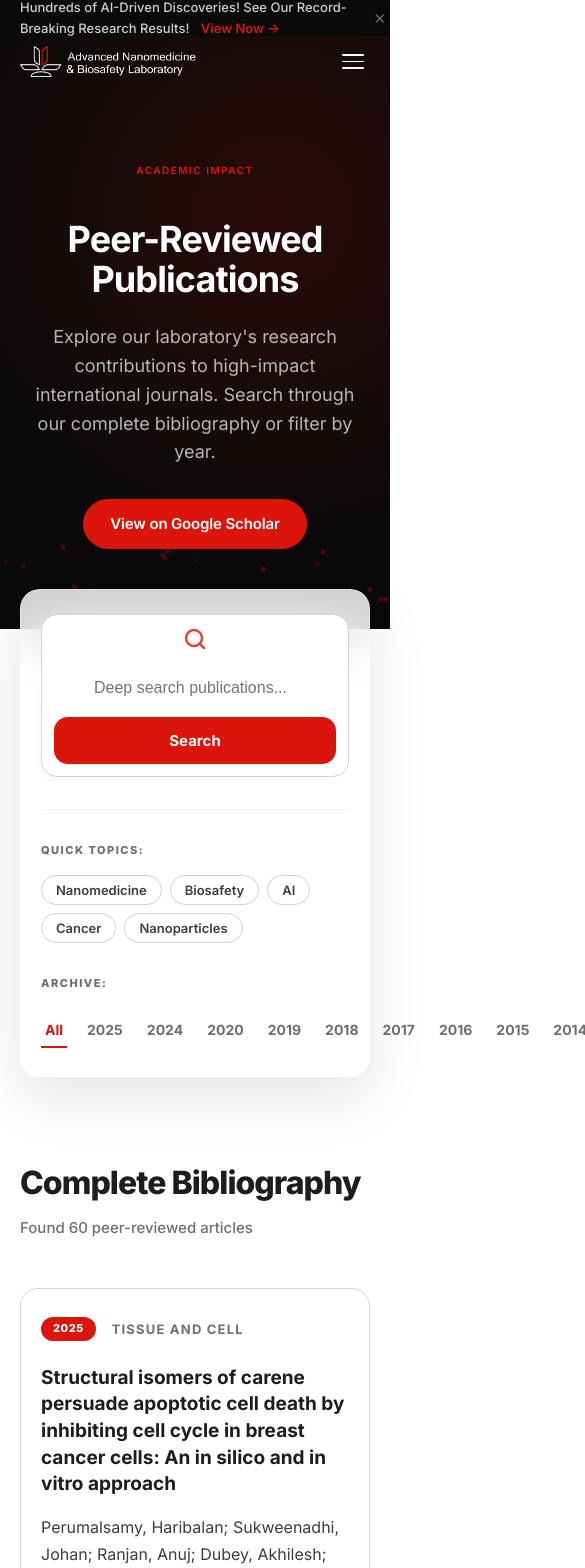
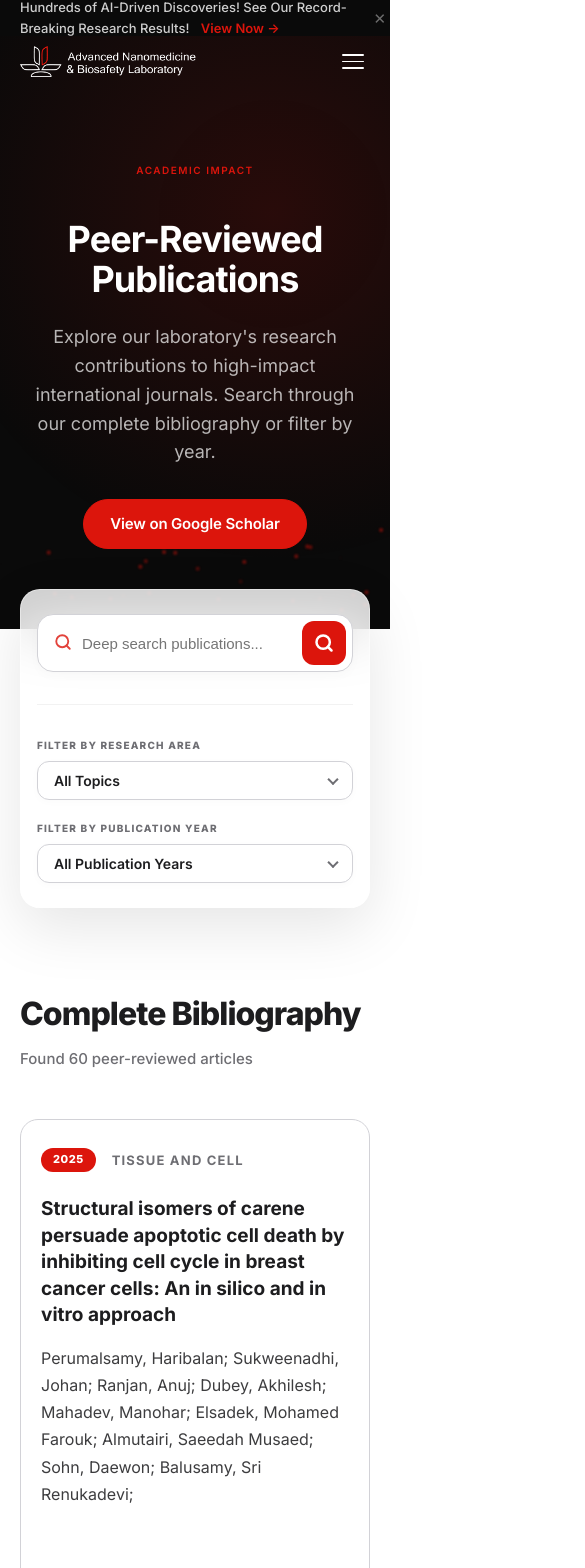
Before and after one commit to zipsar-Team7/anbl-website, a React (Vite) app: page /publications in a window 390 px wide. Shown: the top 1568 px of the page, 585 px wide, since content can reach past the window. Built offline with nearby package versions, Linux system fonts and the light colour scheme.

Commit message:
feat: implement Publications page with searchable, filterable bibliography and pagination support

```diff
--- a/src/pages/Publications/Publications.css
+++ b/src/pages/Publications/Publications.css
@@ -77,7 +77,15 @@
   font-size: 15px;
   position: relative;
   overflow: hidden;
-  transition: transform 0.2s;
+  transition: all 0.2s;
+  display: flex;
+  align-items: center;
+  justify-content: center;
+  gap: 8px;
+}
+
+.submit-btn-icon {
+  display: none; /* Hidden on desktop by default */
 }
 
 .search-hub__submit-btn:hover { transform: scale(1.02); }
@@ -99,89 +107,134 @@
   left: 100%;
 }
 
-/* Hub Meta (Quick Topics & Archive) */
-.search-hub__meta {
+/* Hub Filters (Dropdowns) */
+.search-hub__filters {
   margin-top: 32px;
   display: flex;
-  flex-direction: column;
-  gap: 32px;
+  flex-wrap: wrap;
+  gap: 24px;
   padding-top: 32px;
   border-top: 1px solid rgba(0,0,0,0.05);
 }
 
-.meta-group {
+.filter-group {
   display: flex;
-  align-items: center;
-  gap: 24px;
+  flex-direction: column;
+  gap: 8px;
+  min-width: 200px;
 }
 
-.meta-label {
-  font-size: 11px;
+.filter-label {
+  font-size: 10px;
   font-weight: 800;
   color: var(--text-muted);
   text-transform: uppercase;
-  letter-spacing: 1.5px;
-  width: 110px; /* Fixed width for labels to align content */
-  flex-shrink: 0;
+  letter-spacing: 1.2px;
 }
 
-.quick-topics {
-  display: flex;
-  flex-wrap: wrap;
-  gap: 8px;
+/* Custom Select Styling (Themed) */
+.custom-select-container {
+  position: relative;
+  width: 100%;
 }
 
-.topic-tag {
-  padding: 6px 14px;
+.custom-select-trigger {
+  width: 100%;
+  padding: 10px 16px;
+  padding-right: 40px;
+  font-size: 14px;
+  font-weight: 600;
+  color: var(--text-primary);
+  background: #fff;
+  border: 1.5px solid var(--border);
+  border-radius: 12px;
+  cursor: pointer;
+  transition: all 0.2s ease;
+  display: flex;
+  align-items: center;
+  justify-content: flex-start;
+  text-align: left;
+  box-shadow: 0 2px 8px rgba(0,0,0,0.02);
+}
+
+.custom-select-container.open .custom-select-trigger {
+  border-color: var(--red);
+  background: var(--red-soft);
+  color: var(--red);
+  box-shadow: 0 0 0 4px rgba(220, 21, 12, 0.1);
+}
+
+.custom-select-options {
+  position: absolute;
+  top: calc(100% + 8px);
+  left: 0;
+  width: 100%;
   background: #fff;
   border: 1px solid var(--border);
-  border-radius: var(--radius-pill);
-  font-size: 13px;
-  font-weight: 600;
-  color: var(--text-secondary);
-  transition: all 0.2s;
-  cursor: pointer;
+  border-radius: 12px;
+  box-shadow: 0 12px 32px rgba(0,0,0,0.12);
+  z-index: 1000;
+  overflow-y: auto;
+  max-height: 200px; /* Show approx 4-5 items then scroll */
+  animation: dropdownFadeIn 0.2s ease-out;
 }
 
-.topic-tag:hover {
-  border-color: var(--red);
-  color: var(--red);
-  background: var(--red-soft);
+/* Custom Scrollbar for Dropdowns */
+.custom-select-options::-webkit-scrollbar {
+  width: 6px;
+}
+.custom-select-options::-webkit-scrollbar-track {
+  background: transparent;
+}
+.custom-select-options::-webkit-scrollbar-thumb {
+  background: var(--border);
+  border-radius: 10px;
+}
+.custom-select-options::-webkit-scrollbar-thumb:hover {
+  background: var(--red);
 }
 
-.year-selector {
-  flex: 1;
-  overflow: hidden;
-  display: flex;
-  align-items: center;
-  gap: 16px;
+@keyframes dropdownFadeIn {
+  from { opacity: 0; transform: translateY(-8px); }
+  to { opacity: 1; transform: translateY(0); }
 }
 
-.year-scroll {
-  display: flex;
-  gap: 16px;
-  overflow-x: auto;
-  padding: 4px 0;
-  scrollbar-width: none;
-}
-.year-scroll::-webkit-scrollbar { display: none; }
-
-.year-nav-item {
-  flex-shrink: 0;
+.custom-option {
+  padding: 12px 16px;
   font-size: 14px;
-  font-weight: 700;
-  color: var(--text-muted);
-  padding: 8px 4px;
-  border-bottom: 2px solid transparent;
-  transition: all 0.2s;
+  font-weight: 500;
+  color: var(--text-secondary);
   cursor: pointer;
+  transition: all 0.15s;
 }
 
-.year-nav-item:hover { color: var(--text-primary); }
+.custom-option:hover {
+  background: var(--red-soft);
+  color: var(--red);
+}
 
-.year-nav-item.active {
-  color: var(--red);
-  border-bottom-color: var(--red);
+.custom-option.selected {
+  background: var(--red);
+  color: #fff;
+  font-weight: 700;
+}
+
+.select-arrow {
+  position: absolute;
+  right: 16px;
+  top: 50%;
+  width: 8px;
+  height: 8px;
+  border-right: 2px solid var(--text-muted);
+  border-bottom: 2px solid var(--text-muted);
+  transform: translateY(-70%) rotate(45deg);
+  pointer-events: none;
+  transition: all 0.2s ease;
+}
+
+.custom-select-container.open .select-arrow {
+  border-color: var(--red);
+  transform: translateY(-30%) rotate(225deg);
 }
 
 /* Results Section */
@@ -337,12 +390,26 @@
   display: flex;
   align-items: center;
   justify-content: center;
-  gap: 32px;
+  gap: 24px;
 }
 
-.page-numbers { display: flex; gap: 12px; }
+.page-numbers {
+  display: flex;
+  gap: 12px;
+  overflow-x: auto;
+  max-width: 220px; /* Approx 4 buttons width */
+  padding: 4px;
+  scrollbar-width: none;
+  -ms-overflow-style: none;
+  scroll-behavior: smooth;
+}
+
+.page-numbers::-webkit-scrollbar {
+  display: none;
+}
 
 .page-num {
+  flex-shrink: 0;
   width: 44px; height: 44px;
   border-radius: 50%;
   border: 1.5px solid var(--border);
@@ -361,39 +428,60 @@
 .page-nav {
   font-weight: 700;
   color: var(--red);
+  font-size: 15px;
+  transition: opacity 0.2s;
+}
+
+.page-nav:disabled {
+  color: var(--text-muted);
+  opacity: 0.5;
+  cursor: not-allowed;
 }
 
 @media (max-width: 900px) {
-  .search-hub__meta { flex-direction: column; gap: 32px; }
+  .search-hub__filters { flex-direction: column; gap: 20px; }
+  .filter-group { min-width: 100%; }
   .search-hub__glass { padding: 32px 24px; }
   .results-header { flex-direction: column; align-items: flex-start; }
 }
 
 @media (max-width: 600px) {
   .search-hub-section { margin-top: -40px; }
-  .search-hub__glass { padding: 24px 20px; border-radius: 20px; }
+  .search-hub__glass { padding: 24px 16px; border-radius: 20px; }
 
   .search-hub__input-wrapper {
-    flex-direction: column;
-    padding: 12px;
-    gap: 12px;
+    flex-direction: row; /* Keep row for icon-only button */
+    padding: 6px 6px 6px 16px;
+    gap: 8px;
     border-radius: 16px;
   }
 
   .search-hub__input {
     width: 100%;
-    padding: 8px 12px 8px 40px;
-    font-size: 16px;
+    padding: 8px 0;
+    font-size: 15px;
   }
 
   .search-hub__icon {
-    left: 20px;
-    top: 26px; /* Adjust for stacked layout */
+    width: 20px;
+    height: 20px;
+  }
+  .search-hub__icon svg { width: 18px; height: 18px; }
+
+  .search-hub__submit-btn {
+    width: 44px;
+    height: 44px;
+    padding: 0;
+    border-radius: 12px;
+    flex-shrink: 0;
   }
 
-  .search-hub__submit-btn {
-    width: 100%;
-    padding: 14px;
+  .submit-btn-text { display: none; }
+  .submit-btn-icon { display: block; }
+
+  .search-hub__clear-btn {
+    padding: 8px;
+    font-size: 11px;
   }
 
   .meta-group {
--- a/src/pages/Publications/Publications.jsx
+++ b/src/pages/Publications/Publications.jsx
@@ -6,13 +6,18 @@ import './Publications.css';
 import publicationsData from '../../data/publications.json';
 
 const scholarUrl = labData.labInfo.contact.googleScholar;
-const ITEMS_PER_PAGE = 8;
+const ITEMS_PER_PAGE = 4;
 
 export default function Publications() {
   const [searchTerm, setSearchTerm] = useState('');
   const [activeYear, setActiveYear] = useState('All');
+  const [activeTopic, setActiveTopic] = useState('All Topics');
   const [currentPage, setCurrentPage] = useState(1);
   const [appliedSearch, setAppliedSearch] = useState('');
+
+  // Custom Dropdown State
+  const [isYearOpen, setIsYearOpen] = useState(false);
+  const [isTopicOpen, setIsTopicOpen] = useState(false);
 
   // Extract unique years for filtering
   const years = useMemo(() => {
@@ -21,6 +26,16 @@ export default function Publications() {
       .filter(year => year && year.length === 4);
     const uniqueYears = [...new Set(allYears)];
     return ['All', ...uniqueYears.sort((a, b) => b - a)];
+  }, []);
+
+  // Close dropdowns when clicking outside
+  useEffect(() => {
+    const handleClickOutside = () => {
+      setIsYearOpen(false);
+      setIsTopicOpen(false);
+    };
+    window.addEventListener('click', handleClickOutside);
+    return () => window.removeEventListener('click', handleClickOutside);
   }, []);
 
   // Filter logic
@@ -34,10 +49,15 @@ export default function Publications() {
 
         const matchesYear = activeYear === 'All' || pub.year === activeYear;
 
-        return matchesSearch && matchesYear;
+        const matchesTopic = activeTopic === 'All Topics' ||
+          pub.title?.toLowerCase().includes(activeTopic.toLowerCase()) ||
+          pub.publication?.toLowerCase().includes(activeTopic.toLowerCase()) ||
+          pub.authors?.toLowerCase().includes(activeTopic.toLowerCase());
+
+        return matchesSearch && matchesYear && matchesTopic;
       })
       .sort((a, b) => parseInt(b.year || 0) - parseInt(a.year || 0));
-  }, [appliedSearch, activeYear]);
+  }, [appliedSearch, activeYear, activeTopic]);
 
   // Pagination logic
   const totalPages = Math.ceil(filteredPublications.length / ITEMS_PER_PAGE);
@@ -49,7 +69,7 @@ export default function Publications() {
   // Reset to first page when filters change
   useEffect(() => {
     setCurrentPage(1);
-  }, [appliedSearch, activeYear]);
+  }, [appliedSearch, activeYear, activeTopic]);
 
   const handleSearch = (e) => {
     e.preventDefault();
@@ -111,53 +131,90 @@ export default function Publications() {
                   value={searchTerm}
                   onChange={(e) => setSearchTerm(e.target.value)}
                 />
-                {(searchTerm || appliedSearch || activeYear !== 'All') && (
+                {(searchTerm || appliedSearch || activeYear !== 'All' || activeTopic !== 'All Topics') && (
                   <button
                     type="button"
                     className="search-hub__clear-btn"
-                    onClick={() => {setSearchTerm(''); setAppliedSearch(''); setActiveYear('All');}}
+                    onClick={() => {
+                      setSearchTerm('');
+                      setAppliedSearch('');
+                      setActiveYear('All');
+                      setActiveTopic('All Topics');
+                    }}
                     title="Clear all filters"
                   >
                     Clear All
                   </button>
                 )}
                 <button type="submit" className="search-hub__submit-btn">
-                  Search
+                  <span className="submit-btn-text">Search</span>
+                  <svg className="submit-btn-icon" width="20" height="20" viewBox="0 0 24 24" fill="none" stroke="currentColor" strokeWidth="3" strokeLinecap="round" strokeLinejoin="round">
+                    <circle cx="11" cy="11" r="8"></circle>
+                    <line x1="21" y1="21" x2="16.65" y2="16.65"></line>
+                  </svg>
                   <span className="btn-shine"></span>
                 </button>
               </div>
             </form>
 
-            <div className="search-hub__meta">
-              <div className="meta-group">
-                <span className="meta-label">Quick Topics:</span>
-                <div className="quick-topics">
+            <div className="search-hub__filters">
+              <div className="filter-group" onClick={(e) => e.stopPropagation()}>
+                <label className="filter-label">Filter by Research Area</label>
+                <div className={`custom-select-container ${isTopicOpen ? 'open' : ''}`}>
+                  <button
+                    type="button"
+                    className="custom-select-trigger"
+                    onClick={() => {setIsTopicOpen(!isTopicOpen); setIsYearOpen(false);}}
+                  >
+                    <span>{activeTopic}</span>
+                    <div className="select-arrow"></div>
+                  </button>
+                  {isTopicOpen && (
+                    <div className="custom-select-options">
+                      <div className={`custom-option ${activeTopic === 'All Topics' ? 'selected' : ''}`} onClick={() => {setActiveTopic('All Topics'); setIsTopicOpen(false);}}>
+                        All Research Topics
+                      </div>
                       {['Nanomedicine', 'Biosafety', 'AI', 'Cancer', 'Nanoparticles'].map(topic => (
-                    <button
+                        <div
                           key={topic}
-                      className="topic-tag"
-                      onClick={() => {setSearchTerm(topic); setAppliedSearch(topic);}}
+                          className={`custom-option ${activeTopic === topic ? 'selected' : ''}`}
+                          onClick={() => {setActiveTopic(topic); setIsTopicOpen(false);}}
                         >
                           {topic}
-                    </button>
+                        </div>
                       ))}
+                    </div>
+                  )}
                 </div>
               </div>
 
-              <div className="meta-group">
-                <span className="meta-label">Archive:</span>
-                <div className="year-selector">
-                  <div className="year-scroll">
-                    {years.map(year => (
+              <div className="filter-group" onClick={(e) => e.stopPropagation()}>
+                <label className="filter-label">Filter by Publication Year</label>
+                <div className={`custom-select-container ${isYearOpen ? 'open' : ''}`}>
                   <button
+                    type="button"
+                    className="custom-select-trigger"
+                    onClick={() => {setIsYearOpen(!isYearOpen); setIsTopicOpen(false);}}
+                  >
+                    <span>{activeYear === 'All' ? 'All Publication Years' : activeYear}</span>
+                    <div className="select-arrow"></div>
+                  </button>
+                  {isYearOpen && (
+                    <div className="custom-select-options">
+                      <div className={`custom-option ${activeYear === 'All' ? 'selected' : ''}`} onClick={() => {setActiveYear('All'); setIsYearOpen(false);}}>
+                        All Publication Years
+                      </div>
+                      {years.filter(y => y !== 'All').map(year => (
+                        <div
                           key={year}
-                        className={`year-nav-item ${activeYear === year ? 'active' : ''}`}
-                        onClick={() => setActiveYear(year)}
+                          className={`custom-option ${activeYear === year ? 'selected' : ''}`}
+                          onClick={() => {setActiveYear(year); setIsYearOpen(false);}}
                         >
                           {year}
-                      </button>
+                        </div>
                       ))}
                     </div>
+                  )}
                 </div>
               </div>
             </div>
@@ -237,7 +294,7 @@ export default function Publications() {
                 disabled={currentPage === 1}
                 onClick={() => setCurrentPage(prev => prev - 1)}
               >
-                ← Previous
+                Previous
               </button>
               <div className="page-numbers">
                 {[...Array(totalPages)].map((_, i) => (
@@ -255,7 +312,7 @@ export default function Publications() {
                 disabled={currentPage === totalPages}
                 onClick={() => setCurrentPage(prev => prev + 1)}
               >
-                Next →
+                Next
               </button>
             </div>
           )}
```
Lines whose indentation alone changed are shown as unchanged.
